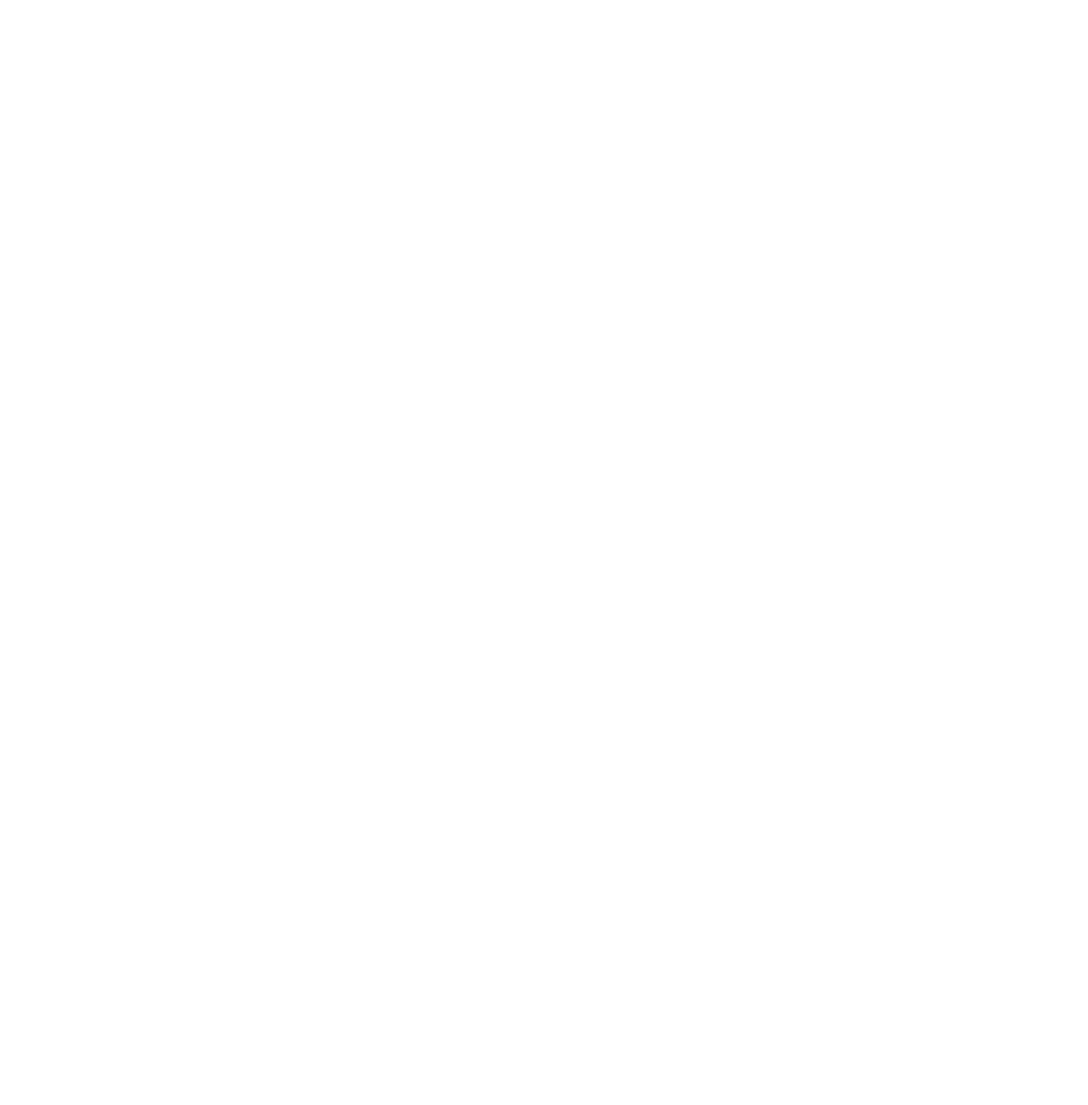
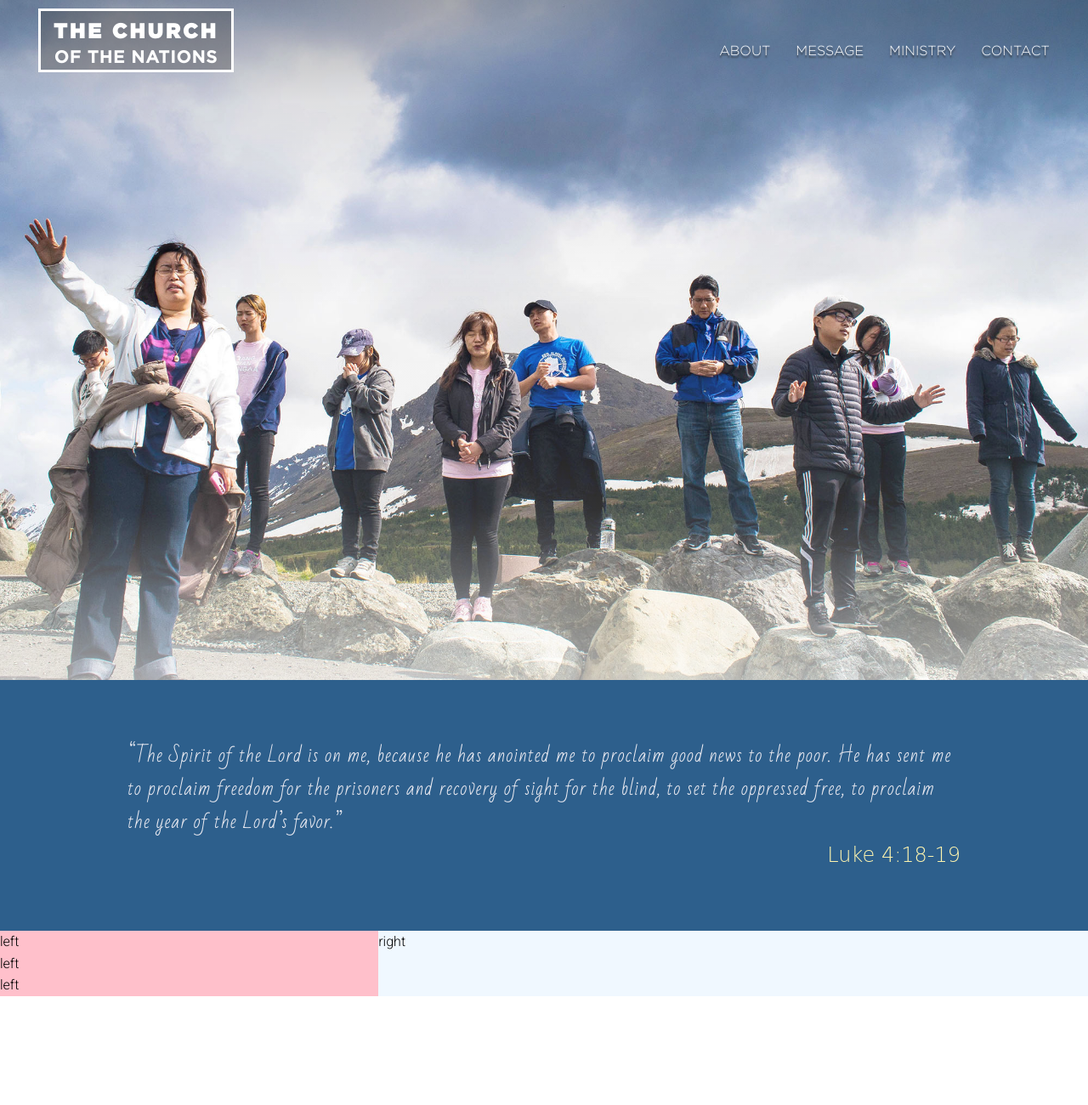
Before and after one commit to pakchrismacbook/a_tcotn, a website built with webpack: page src/index.html in a window 1280 px wide. Shown: the top 1300 px of the page at 85% size. Before the commit the page ends 816 px from the top, so only its background shows below. Built offline with nearby package versions, Linux system fonts and the light colour scheme; a web font is replaced by a local one.

Commit message:
header n about

```diff
--- a/src/index.html
+++ b/src/index.html
@@ -1,14 +1,49 @@
 <html>
 <head>
   <meta name="viewport" content="width=device-width, initial-scale=1">
+  <link href="https://fonts.googleapis.com/css?family=Roboto:300,500,900|Arima+Madurai:700|Bad+Script" rel="stylesheet">
   <link rel="stylesheet" href="<%=htmlWebpackPlugin.files.chunks.main.css %>">
 </head>
 <body>
 
-  <nav class="nav"></nav>
+  <nav class="nav">
+    <h1 class="nav__title">the church<br><small>of the nations</small></h1>
+    <div class="nav__links">
+      <a class="nav__links-link" href="">about</a>
+      <a class="nav__links-link" href="">message</a>
+      <a class="nav__links-link" href="">ministry</a>
+      <a class="nav__links-link" href="">contact</a>
+    </div>
+  </nav>
 
   <header class="header"></header>
 
+  <div class="about" id="about">
+    <div class="about__header">
+      <div class="about__header__text-content">
+        <p class="about__header__text-content-passage">“The Spirit of the Lord is on me, because he has anointed me to proclaim good news to the poor. He has sent me to proclaim freedom for the prisoners and recovery of sight for the blind, to set the oppressed free, to proclaim the year of the Lord’s favor.”</p>
+        <p class="about__header__text-content-verse">Luke 4:18-19</p>
+      </div>
+
+    </div>
+    <div class="about__location">
+      <div class="about__location-left">
+        left <br> left <br> left
+      </div>
+      <div class="about__location-right">
+        right
+      </div>
+    </div>
+  </div>
+
+
+  <div class="filler" style="height:150vh"></div>
+
+  <footer class="footer">
+    <div class="footer__content">
+      <p>810 East 9th Avenue Anchorage, Alaska 99518</p>
+    </div>
+  </footer>
 
   <script src="<%= htmlWebpackPlugin.files.chunks.main.entry %>"></script>
 </body>
--- /dev/null
+++ b/src/scss/layout/_about.scss
@@ -0,0 +1,27 @@
+.about{
+  &__header{
+    background-color:$pri_blue;
+    padding:70px 150px;
+    &__text-content{
+      &-passage{
+        font-family: $passage;
+        font-size:1.35rem;
+        letter-spacing:1px;
+        line-height:1.8;
+        color:darken($pri_white,2%);
+      }
+      &-verse{
+        font-family: $verse;
+        text-align:right;
+        font-size:1.5rem;
+        color:$pri_yellow;
+      }
+    }
+  }
+
+  &__location{
+    display:flex;
+    &-left{flex:1.6; background-color:pink;}
+    &-right{flex:3; background-color:aliceblue;}
+  }
+}
--- /dev/null
+++ b/src/scss/layout/_footer.scss
@@ -0,0 +1,4 @@
+.footer{
+  background-color:pink;
+  &__content{}
+}
--- a/src/scss/layout/_header.scss
+++ b/src/scss/layout/_header.scss
@@ -1,4 +1,15 @@
 .header{
   width:100%; height:100vh;
-  background-image:url();
+  background-image:
+    linear-gradient(
+      to bottom,
+      rgba(0, 0, 0, 0.3),
+      rgba(0, 0, 0, 0.1) 15%,
+      transparent,
+      rgba(255, 255, 255, 0.15) 75%,
+      rgba(255, 255, 255, 0.6)
+    ),
+    url(/../../../assets/header/images/prayforak.jpg);
+  background-size:cover; background-position:center; background-attachment:fixed;
+
 }
--- /dev/null
+++ b/src/scss/layout/_nav.scss
@@ -0,0 +1,31 @@
+.nav{
+  position:fixed; top:0; left:0;
+  width:100%;
+  font-family:gothamB;
+  text-transform:uppercase;
+  &__title{
+    position: absolute; top:10px; left:45px;
+    color:white;
+    display:inline-block;
+    border:3px solid white;
+    text-align:center;
+    letter-spacing:3px;
+    padding:7px 15px 0 15px;
+    line-height:1.4;
+    background-color:rgba(60,60,60,.37);
+    small{ font-family:gothamM; letter-spacing:1px; }
+  }
+  &__links{
+    position: absolute; top:3rem; right:45px;
+    display:inline-block;
+    font-family:gothamL;
+    text-shadow:0 3px 2px rgba(40,40,40,.8);
+    &-link{}
+    &-link:not(:last-child){ margin-right:25px;; }
+    &-link:link,&-link:visited{
+      text-decoration:none;
+      color:white;
+    }
+
+  }
+}
--- a/src/scss/main.scss
+++ b/src/scss/main.scss
@@ -1 +1,32 @@
+*,*::before,*::after{ margin:0; padding:0; box-sizing:inherit; }
+html{ box-sizing:border-box; }
+body{
+  font-family: 'Roboto', sans-serif;
+  font-weight:300;
+  line-height:1.6;
+}
+
+$pri_white:rgb(240, 240, 245);
+$pri_yellow:rgb(255, 245, 175);
+$pri_blue:rgb(45, 95, 140);
+
+$passage:'Bad Script', cursive;
+$verse: 'Arima Madurai', cursive;
+
+@font-face{
+  font-family:'gothamL';
+  src:url(/../../assets/fonts/gotham/GothamLight.ttf);
+}
+@font-face{
+  font-family:'gothamM';
+  src:url(/../../assets/fonts/gotham/GothamMedium.ttf);
+}
+@font-face{
+  font-family:'gothamB';
+  src:url(/../../assets/fonts/gotham/Gotham-Black.otf);
+}
+
+@import './layout/_nav';
 @import './layout/_header';
+@import './layout/_about';
+@import './layout/_footer';
```
Also changed, not shown: assets/fonts/gotham/Gotham-Black.otf (added), assets/fonts/gotham/GothamLight.ttf (added), assets/fonts/gotham/GothamMedium.ttf (added), assets/header/images/prayforak.jpg (added), assets/header/images/temp.jpg (added).
